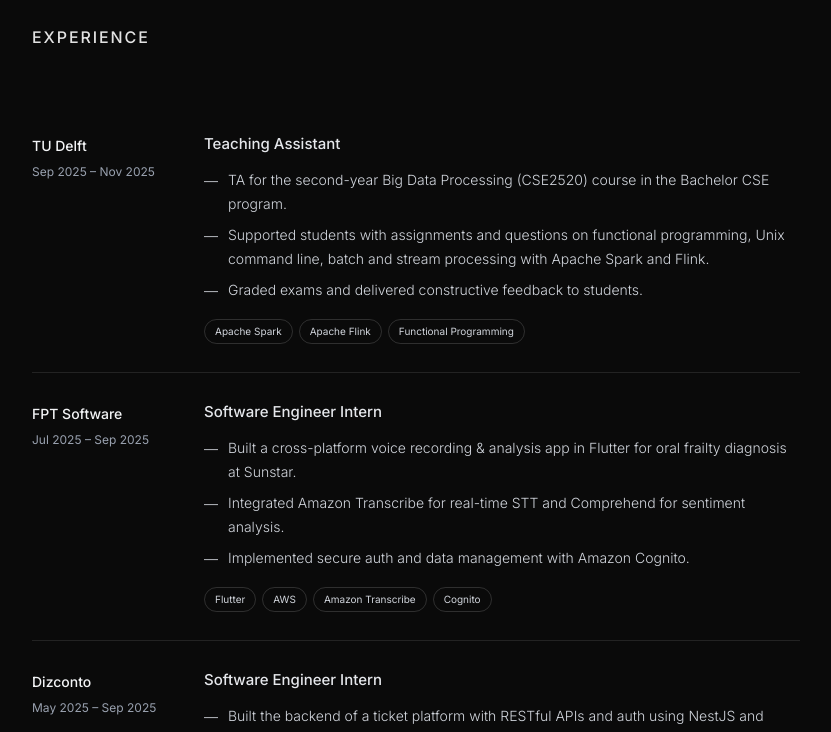
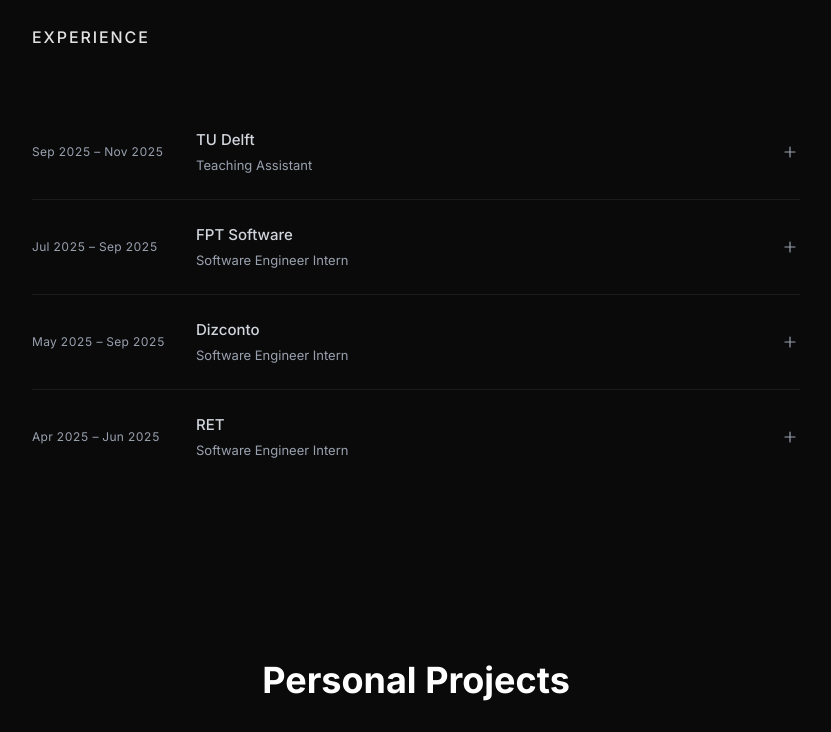
Before and after one commit to caominhnguyen05/caominh-portfolio, a Next.js app: page / in a window 1280 px wide. Shown: the part 1600-2332 px from the top of the page, without its empty margins (224-1055 px from the left). Built offline with nearby package versions, Linux system fonts and the light colour scheme.

Commit message:
Improve UI for experience section

```diff
--- a/src/app/components/experience.tsx
+++ b/src/app/components/experience.tsx
@@ -1,58 +1,11 @@
 "use client";
-import { motion } from "framer-motion";
-import React from "react";
+import { motion, AnimatePresence } from "framer-motion";
+import React, { useState } from "react";
 import { Experience as ExperienceType } from "../types";
+import { experiences } from "../data/experiences";
 
 const Experience: React.FC = () => {
-  const experiences: ExperienceType[] = [
-    {
-      role: "Teaching Assistant",
-      company: "TU Delft",
-      period: "Sep 2025 – Nov 2025",
-      type: "Academic",
-      tags: ["Apache Spark", "Apache Flink", "Functional Programming"],
-      description: [
-        "TA for the second-year Big Data Processing (CSE2520) course in the Bachelor CSE program.",
-        "Supported students with assignments and questions on functional programming, Unix command line, batch and stream processing with Apache Spark and Flink.",
-        "Graded exams and delivered constructive feedback to students.",
-      ],
-    },
-    {
-      role: "Software Engineer Intern",
-      company: "FPT Software",
-      period: "Jul 2025 – Sep 2025",
-      type: "Internship",
-      tags: ["Flutter", "AWS", "Amazon Transcribe", "Cognito"],
-      description: [
-        "Built a cross-platform voice recording & analysis app in Flutter for oral frailty diagnosis at Sunstar.",
-        "Integrated Amazon Transcribe for real-time STT and Comprehend for sentiment analysis.",
-        "Implemented secure auth and data management with Amazon Cognito.",
-      ],
-    },
-    {
-      role: "Software Engineer Intern",
-      company: "Dizconto",
-      period: "May 2025 – Sep 2025",
-      type: "Internship",
-      tags: ["NestJS", "TypeScript", "REST APIs"],
-      description: [
-        "Built the backend of a ticket platform with RESTful APIs and auth using NestJS and TypeScript.",
-        "Improved UI/UX with new features, bug fixes, and responsiveness improvements.",
-      ],
-    },
-    {
-      role: "Software Engineer Intern",
-      company: "RET",
-      period: "Apr 2025 – Jun 2025",
-      type: "Internship",
-      tags: ["React", "Java Spring Boot", "PostgreSQL"],
-      description: [
-        "Built a graph-based web app for visualising business process interdependencies with a team of five.",
-        "Designed and implemented React + Vite frontend components.",
-        "Built RESTful API endpoints with Java Spring Boot connected to PostgreSQL.",
-      ],
-    },
-  ];
+  const [expanded, setExpanded] = useState<number | null>(null);
 
   return (
     <motion.section
@@ -64,61 +17,118 @@
       transition={{ duration: 0.6 }}
     >
       <div className="max-w-3xl mx-auto">
-        <p className="text-l font-medium tracking-[0.12em] uppercase  mb-14">
+        <p className="text-l font-medium tracking-[0.12em] uppercase mb-14">
           Experience
         </p>
 
-        <div className="divide-y divide-white/[0.1]">
-          {experiences.map((exp, index) => (
+        <div className="flex flex-col">
+          {experiences.map((exp, index) => {
+            const isOpen = expanded === index;
+            const isOtherOpen = expanded !== null && expanded !== index;
+
+            return (
               <motion.div
                 key={index}
-              className="grid md:grid-cols-[140px_1fr] gap-8 py-7"
-              initial={{ opacity: 0, y: 16 }}
-              whileInView={{ opacity: 1, y: 0 }}
-              viewport={{ once: true, amount: 0.3 }}
-              transition={{ duration: 0.4, delay: index * 0.08 }}
+                className={`border-b border-white/[0.07] last:border-b-0 cursor-pointer group`}
+                animate={{ opacity: isOtherOpen ? 0.35 : 1 }}
+                transition={{ duration: 0.25 }}
+                onClick={() => setExpanded(isOpen ? null : index)}
               >
-              {/* Left — meta */}
-              <div className="flex flex-col gap-1.5 pt-0.5">
-                <span className="text-[14px] font-medium text-gray-100">
+                {/* Collapsed row — always visible */}
+                <div className="grid md:grid-cols-[140px_1fr_auto] gap-6 items-center py-6 select-none">
+                  {/* Period */}
+                  <span className="text-xs text-gray-400 tabular-nums tracking-wide">
+                    {exp.period}
+                  </span>
+
+                  {/* Company + role */}
+                  <div className="flex flex-col gap-1">
+                    <span
+                      className={`text-[15px] font-medium transition-colors duration-200 ${
+                        isOpen
+                          ? "text-white"
+                          : "text-gray-300 group-hover:text-white"
+                      }`}
+                    >
                       {exp.company}
                     </span>
-                <span className="text-xs text-gray-400 leading-relaxed">
-                  {exp.period}
+                    <span className="text-[13px] text-gray-400 group-hover:text-gray-400 transition-colors duration-200">
+                      {exp.role}
                     </span>
                   </div>
 
-              {/* Right — content */}
-              <div className="flex flex-col gap-3">
-                <h3 className="text-[15px] font-medium text-gray-200">
-                  {exp.role}
-                </h3>
-                <ul className="space-y-1.5">
+                  {/* Chevron */}
+                  <motion.div
+                    animate={{ rotate: isOpen ? 45 : 0 }}
+                    transition={{ duration: 0.25, ease: "easeInOut" }}
+                    className="w-5 h-5 flex items-center justify-center text-gray-400 group-hover:text-gray-400 transition-colors"
+                  >
+                    <svg width="12" height="12" viewBox="0 0 12 12" fill="none">
+                      <path
+                        d="M6 1v10M1 6h10"
+                        stroke="currentColor"
+                        strokeWidth="1.2"
+                        strokeLinecap="round"
+                      />
+                    </svg>
+                  </motion.div>
+                </div>
+
+                {/* Expanded content */}
+                <AnimatePresence initial={false}>
+                  {isOpen && (
+                    <motion.div
+                      key="content"
+                      initial={{ height: 0, opacity: 0 }}
+                      animate={{ height: "auto", opacity: 1 }}
+                      exit={{ height: 0, opacity: 0 }}
+                      transition={{ duration: 0.35, ease: [0.4, 0, 0.2, 1] }}
+                      className="overflow-hidden"
+                    >
+                      <div className="pb-7 flex flex-col gap-5 md:pl-[164px]">
+                        {/* Description bullets */}
+                        <ul className="flex flex-col gap-2.5">
                           {exp.description.map((point, i) => (
-                    <li
+                            <motion.li
                               key={i}
-                      className="text-[14px] text-gray-300 font-light leading-[1.75] flex gap-2.5"
+                              className="flex gap-3 text-[14px] text-gray-300 font-light leading-[1.75]"
+                              initial={{ opacity: 0, x: -8 }}
+                              animate={{ opacity: 1, x: 0 }}
+                              transition={{ duration: 0.25, delay: i * 0.07 }}
                             >
-                      <span className="text-gray-300 mt-px flex-shrink-0">
+                              <span className="text-gray-300 flex-shrink-0 mt-px">
                                 —
                               </span>
                               {point}
-                    </li>
+                            </motion.li>
                           ))}
                         </ul>
-                <div className="flex flex-wrap gap-1.5 mt-1">
+
+                        {/* Tags */}
+                        <motion.div
+                          className="flex flex-wrap gap-2"
+                          initial={{ opacity: 0 }}
+                          animate={{ opacity: 1 }}
+                          transition={{ duration: 0.3, delay: 0.2 }}
+                        >
                           {exp.tags.map((tag) => (
                             <span
                               key={tag}
-                      className="text-[10px] text-gray-300 px-2.5 py-1 border border-white/[0.15] rounded-full"
+                              className="text-[11px] text-gray-400 px-3 py-1.5 border border-white/[0.08] rounded-full
+                                cursor-default transition-all duration-200
+                                hover:border-white/60 hover:text-white hover:scale-105"
                             >
                               {tag}
                             </span>
                           ))}
-                </div>
+                        </motion.div>
                       </div>
                     </motion.div>
-          ))}
+                  )}
+                </AnimatePresence>
+              </motion.div>
+            );
+          })}
         </div>
       </div>
     </motion.section>
```
Lines whose indentation alone changed are shown as unchanged.
